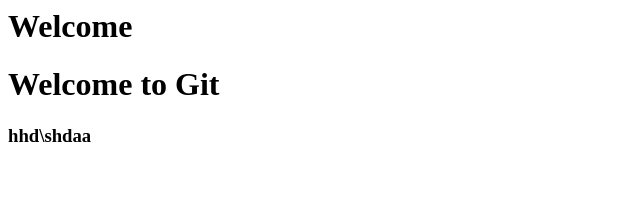
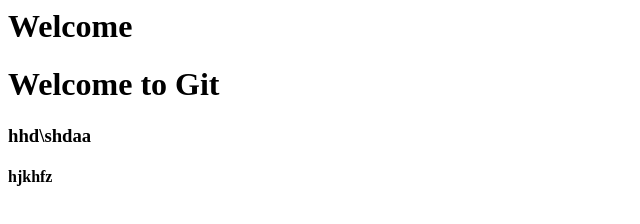
Before and after one commit to lavanya3955/dsouza12345, a plain HTML site: page index.html in a window 1280 px wide. Shown: the full height of the page, 0-640 px from the left. Drawn offline with Linux system fonts and the light colour scheme.

Commit message:
Update index.html

```diff
--- a/index.html
+++ b/index.html
@@ -1,3 +1,4 @@
 <h1>Welcome</h1>
 <h1>Welcome to Git</h1>
 <h3>hhd\shdaa</h3>
+<h4>hjkhfz</h4>
```
